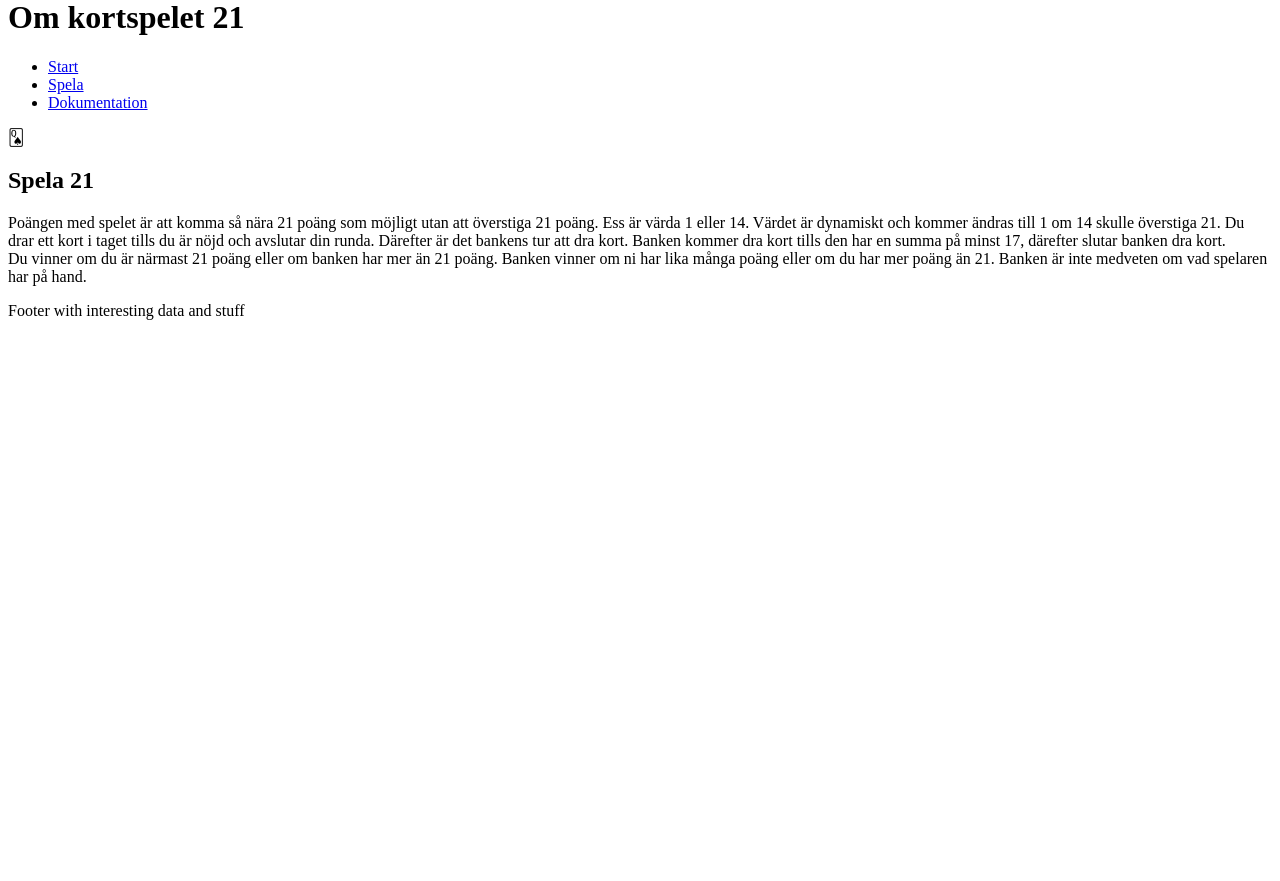
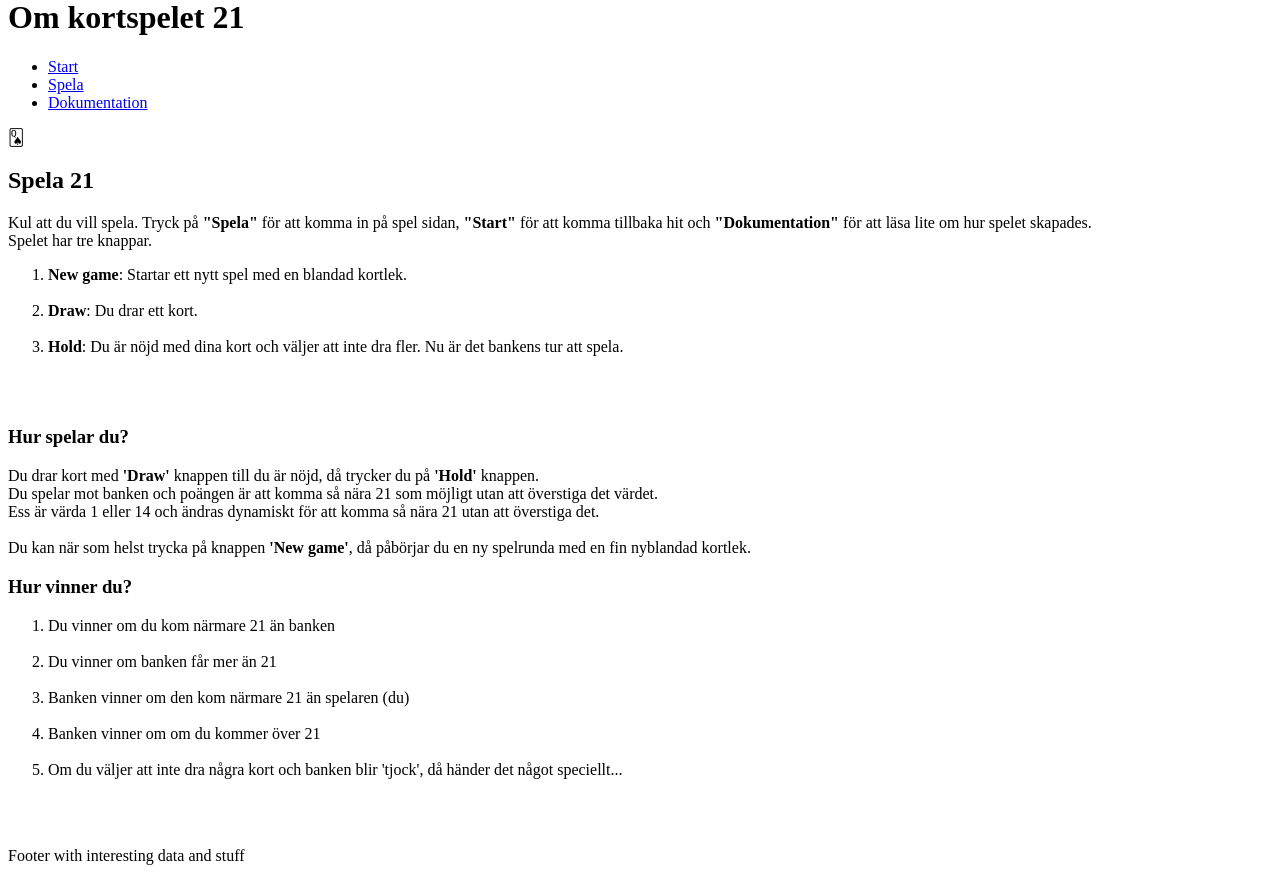
Before and after one commit to studAnja22/mvc2024, a Symfony app: template templates/game.html.twig in a window 1280 px wide. Shown: the part 190-1071 px from the top of the page. Before the commit the page ends 510 px from the top, so only its background shows below. Run offline with Twig, Linux system fonts and the light colour scheme; the template is opened without the code that fills it, so the values that code supplies are empty; some libraries are stand-ins or nearby versions.

Commit message:
Updated documentations page and finally added a tag...

```diff
--- a/templates/game.html.twig
+++ b/templates/game.html.twig
@@ -9,13 +9,47 @@
         <div class="card">&#127149;</div>
         <div class="intro">
             <h2>Spela 21</h2>
-            <h>Poängen med spelet är att komma så nära 21 poäng som möjligt utan att överstiga 21 poäng.
-                Ess är värda 1 eller 14. Värdet är dynamiskt och kommer ändras till 1 om 14 skulle överstiga 21.
-                Du drar ett kort i taget tills du är nöjd och avslutar din runda. Därefter är det bankens tur att dra kort.
-                Banken kommer dra kort tills den har en summa på minst 17, därefter slutar banken dra kort.<br>
-                Du vinner om du är närmast 21 poäng eller om banken har mer än 21 poäng.
-                Banken vinner om ni har lika många poäng eller om du har mer poäng än 21. Banken är inte medveten om vad spelaren har på hand.
+            <h>
+                Kul att du vill spela. Tryck på <b>"Spela"</b> för att komma in på spel sidan, <b>"Start"</b> för att komma tillbaka hit och <b>"Dokumentation"</b> för att läsa lite om hur spelet skapades.<br>
+                Spelet har tre knappar.<br>
             </h>
+            <ol>
+                <li>
+                    <b>New game</b>: Startar ett nytt spel med en blandad kortlek.
+                </li><br>
+                <li>
+                    <b>Draw</b>: Du drar ett kort.
+                </li><br>
+                <li>
+                    <b>Hold</b>: Du är nöjd med dina kort och väljer att inte dra fler. Nu är det bankens tur att spela.
+                </li><br>
+            </ol>
+            <br>
+            <h3>Hur spelar du?</h3>
+            <h>Du drar kort med <b>'Draw'</b> knappen till du är nöjd, då trycker du på <b>'Hold'</b> knappen.</h><br>
+            <h>Du spelar mot banken och poängen är att komma så nära 21 som möjligt utan att överstiga det värdet.</h><br>
+            <h>Ess är värda 1 eller 14 och ändras dynamiskt för att komma så nära 21 utan att överstiga det.</h><br>
+            <br>
+            <h>Du kan när som helst trycka på knappen <b>'New game'</b>, då påbörjar du en ny spelrunda med en fin nyblandad kortlek.</h><br>
+            <h3>Hur vinner du?</h3>
+            <ol>
+                <li>
+                    Du vinner om du kom närmare 21 än banken
+                </li><br>
+                <li>
+                    Du vinner om banken får mer än 21
+                </li><br>
+                <li>
+                    Banken vinner om den kom närmare 21 än spelaren (du)
+                </li><br>
+                <li>
+                    Banken vinner om om du kommer över 21
+                </li><br>
+                <li>
+                    Om du väljer att inte dra några kort och banken blir 'tjock', då händer det något speciellt...
+                </li><br>
+            </ol>
+            <br>
         </div>
     </div>
 {% endblock %}
```
Also changed, not shown: src/Cards/Games.php (+9 -5 lines), src/Controller/ControllerGame.php (+3 -6 lines), templates/gameDoc.html.twig (+8 -2 lines), public/img/kmom03/flodesdiagramMvc03.png (added), public/img/kmom03/pseudokodmvc03.png (added).
